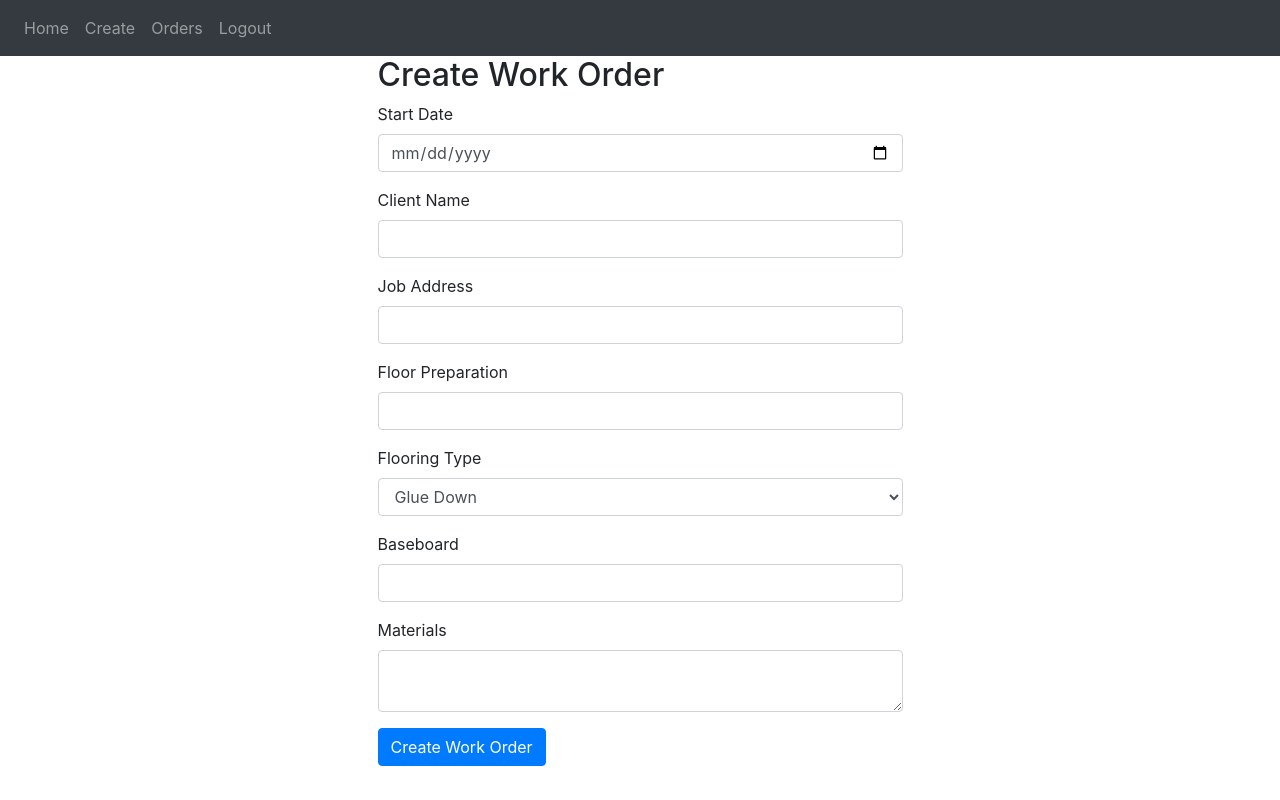
After one commit to JSilvaRibeiro/PythonWebsite, a Flask app: page /create_work_order in a window 1280 px wide. The commit adds this page. Run offline with Flask 3, Linux system fonts and the light colour scheme; a user stored in the database is signed in; some libraries are stand-ins or nearby versions.

Commit message:
adding work orders

```diff
--- /dev/null
+++ b/website/forms.py
@@ -0,0 +1,13 @@
+from flask_wtf import FlaskForm
+from wtforms import StringField, SelectField, TextAreaField, SubmitField, DateField
+from wtforms.validators import DataRequired
+
+class CreateWorkOrderForm(FlaskForm):
+    client_name = StringField('Client Name')
+    job_address = StringField('Job Address')
+    floor_prep = StringField('Floor Preparation')
+    floor_type = SelectField('Flooring Type', choices=[('glue down', 'Glue Down'), ('vinyl', 'Vinyl'), ('laminate', 'Laminate'), ('floating', 'Floating')])
+    baseboards = StringField('Baseboard')
+    materials = TextAreaField('Materials')
+    start_date = DateField('Start Date', format='%Y-%m-%d', validators=[DataRequired()])
+    submit = SubmitField('Create Work Order')
--- a/website/templates/base.html
+++ b/website/templates/base.html
@@ -30,6 +30,13 @@
         <div class="navbar-nav">
           {% if user.is_authenticated %}
           <a class="nav-item nav-link" id="home" href="/">Home</a>
+          <a
+            class="nav-item nav-link"
+            id="create_work_order"
+            href="/create_work_order"
+            >Create</a
+          >
+          <a class="nav-item nav-link" id="orders" href="/orders">Orders</a>
           <a class="nav-item nav-link" id="logout" href="/logout">Logout</a>
           {% else %}
           <a class="nav-item nav-link" id="login" href="/login">Login</a>
--- /dev/null
+++ b/website/templates/create_work_order.html
@@ -0,0 +1,45 @@
+{% extends "base.html" %} {% block content %}
+<div class="container">
+  <div class="row">
+    <div class="col-md-6 offset-md-3">
+      <h2>Create Work Order</h2>
+      <form method="POST" action="{{ url_for('views.create_work_order') }}">
+        {{ form.hidden_tag() }}
+        <div class="form-group">
+          {{ form.start_date.label(class='form-control-label') }} {{
+          form.start_date(class='form-control') }}
+        </div>
+        <div class="form-group">
+          {{ form.client_name.label(class='form-control-label') }} {{
+          form.client_name(class='form-control') }}
+        </div>
+        <div class="form-group">
+          {{ form.job_address.label(class='form-control-label') }} {{
+          form.job_address(class='form-control') }}
+        </div>
+        <div class="form-group">
+          {{ form.floor_prep.label(class='form-control-label') }} {{
+          form.floor_prep(class='form-control') }}
+        </div>
+        <div class="form-group">
+          {{ form.floor_type.label(class='form-control-label') }} {{
+          form.floor_type(class='form-control') }}
+        </div>
+        <div class="form-group">
+          {{ form.baseboards.label(class='form-control-label') }} {{
+          form.baseboards(class='form-control') }}
+        </div>
+        <div class="form-group">
+          {{ form.materials.label(class='form-control-label') }} {{
+          form.materials(class='form-control') }}
+        </div>
+        <div class="form-group">
+          <button type="submit" class="btn btn-primary">
+            Create Work Order
+          </button>
+        </div>
+      </form>
+    </div>
+  </div>
+</div>
+{% endblock %}
--- a/website/templates/home.html
+++ b/website/templates/home.html
@@ -4,7 +4,8 @@ content%}
 <ul class="list-group list-group-flush" id="notes">
   {% for note in user.notes %}
   <li class="list-group-item">
-    {{note.data}}
+    <p>{{note.formatted_date() }}</p>
+    <p>{{note.data}}</p>
     <button type="button" class="close" onclick="deleteNote({{ note.id }})">
       <span aria-hidden="true">&times;</span>
     </button>
--- a/website/views.py
+++ b/website/views.py
@@ -1,7 +1,9 @@
-from flask import Blueprint, render_template, request, flash, jsonify
+from flask import Blueprint, render_template, request, flash, jsonify, redirect, url_for
+from sqlalchemy import func
 from flask_login import login_required, current_user
-from .models import Note
+from .models import Note, WorkOrder
 from . import db
+from .forms import CreateWorkOrderForm
 import json
 
 views = Blueprint('views', __name__)
@@ -34,3 +36,34 @@ def delete_note():
             db.session.delete(note)
             db.session.commit()
     return jsonify({})
+
+@views.route('/create_work_order', methods=['GET', 'POST'])
+@login_required
+def create_work_order():
+    form = CreateWorkOrderForm()
+    if form.validate_on_submit():
+        work_order_number = WorkOrder.query.with_entities(func.max(WorkOrder.work_order_number)).scalar() or 0
+        new_work_order = WorkOrder(
+            work_order_number=work_order_number + 1,
+            client_name=form.client_name.data,
+            job_address=form.job_address.data,
+            start_date=form.start_date.data,
+            floor_prep=form.floor_prep.data,
+            floor_type=form.floor_type.data,
+            baseboards=form.baseboards.data,
+            materials=form.materials.data,
+            user_id=current_user.id
+        )
+        db.session.add(new_work_order)
+        db.session.commit()
+        flash('Work order created successfully!', category='success')
+        return redirect(url_for('views.home'))
+    return render_template('create_work_order.html', user=current_user, form=form)
+
+
+@views.route('/orders')
+@login_required
+def orders():
+    user = current_user
+    orders = WorkOrder.query.filter_by(user_id=user.id).all()
+    return render_template('orders.html', orders=orders, user=user)
```
Also changed, not shown: website/models.py (+16 -0 lines), website/templates/orders.html (added, +31 -0 lines), instance/database.db.
